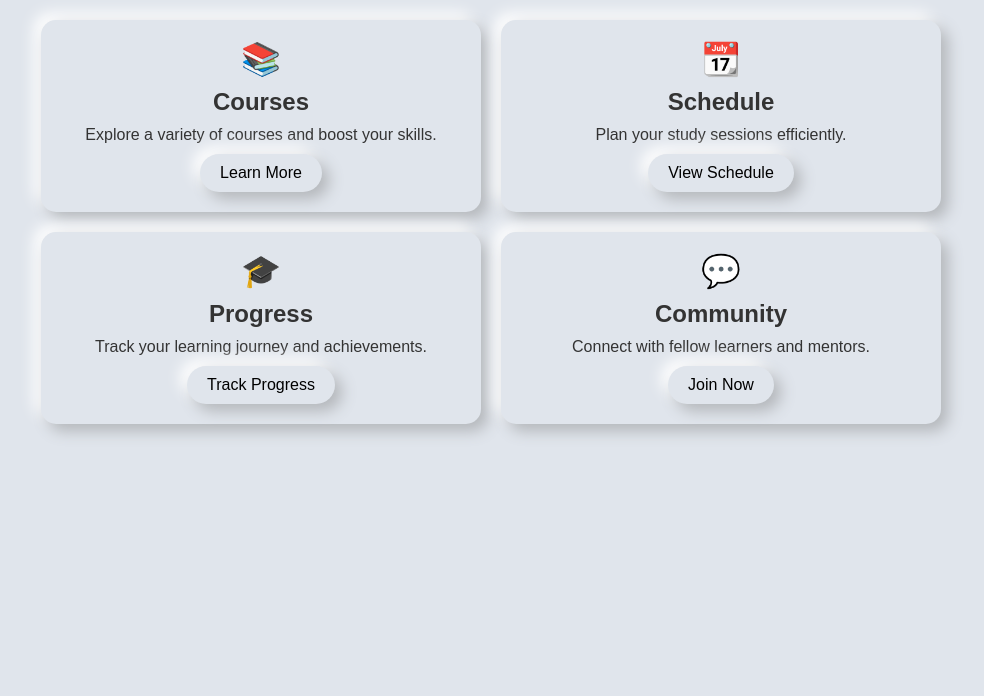
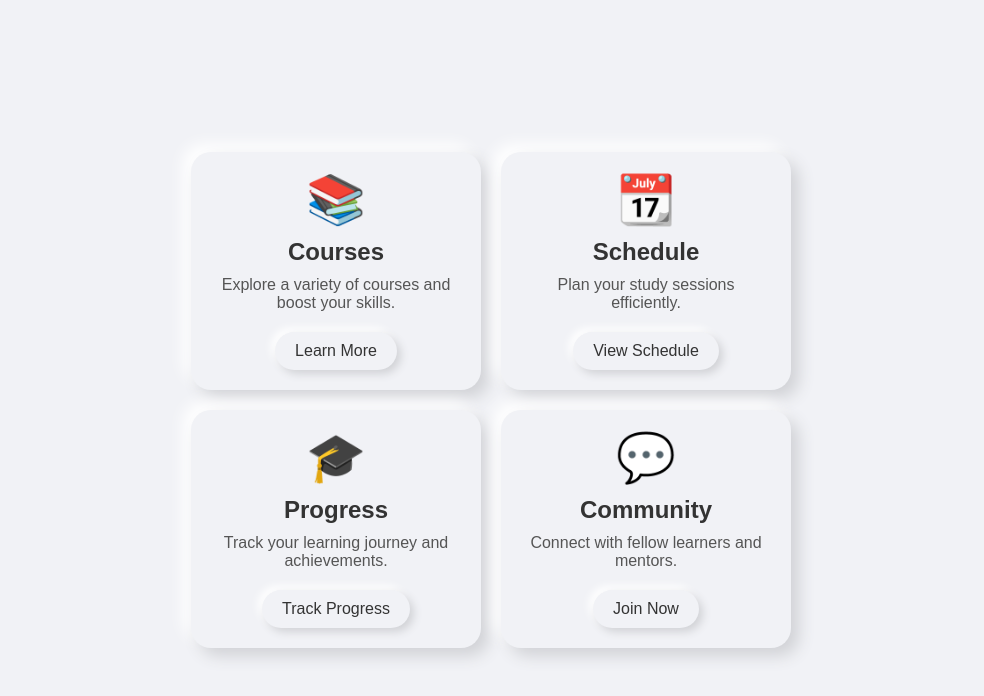
Before and after one commit to abdrkhmv/application-1, a plain HTML site: page index.html in a window 1280 px wide. Shown: the whole page, without its empty margins (149-1133 px from the left). Drawn offline with Linux system fonts and the light colour scheme.

Commit message:
Add files via upload

```diff
--- a/index.html
+++ b/index.html
@@ -3,64 +3,71 @@
 <head>
     <meta charset="UTF-8">
     <meta name="viewport" content="width=device-width, initial-scale=1.0">
-    <title>Study Center</title>
+    <title>Modern Skeuomorphism Study Center</title>
     <style>
         body {
             margin: 0;
             font-family: Arial, sans-serif;
-            background: #e0e5ec;
+            background: #f1f2f6;
             color: #333;
-            -webkit-user-select: none; /* Prevent text selection */
-            -moz-user-select: none;
-            -ms-user-select: none;
-            user-select: none;
-        }
-
-        html, body {
-            height: 100%;
-            overflow-y: auto; /* Allow vertical scrolling */
-            -webkit-overflow-scrolling: touch; /* Enable smooth scrolling on iOS */
+            display: flex;
+            flex-direction: column;
+            align-items: center;
+            justify-content: center;
+            min-height: 100vh;
+            overflow-y: auto;
+            -webkit-overflow-scrolling: touch;
         }
 
         .container {
-            display: flex;
-            flex-direction: column;
-            align-items: center;
+            display: grid;
+            grid-template-columns: 1fr;
+            gap: 20px;
             padding: 20px;
-            gap: 20px;
+            max-width: 600px;
+            width: 100%;
         }
 
         .card {
-            background: #e0e5ec;
-            box-shadow: 7px 7px 15px #b3b6ba, -7px -7px 15px #ffffff;
-            border-radius: 15px;
+            background: #f1f2f6;
+            border-radius: 20px;
+            box-shadow: 8px 8px 16px #d1d2d6, -8px -8px 16px #ffffff;
             padding: 20px;
-            width: 90%;
-            max-width: 400px;
             text-align: center;
             display: flex;
             flex-direction: column;
             align-items: center;
-            gap: 10px;
             transition: transform 0.2s ease;
+        }
+
+        .card:hover {
+            transform: translateY(-10px);
+            box-shadow: 12px 12px 24px #d1d2d6, -12px -12px 24px #ffffff;
+        }
+
+        .emoji {
+            font-size: 3em;
+            margin-bottom: 10px;
         }
 
         .card h1 {
             font-size: 1.5em;
-            margin: 0;
+            margin: 0 0 10px;
         }
 
         .card p {
-            margin: 0;
+            margin: 0 0 20px;
+            color: #555;
         }
 
         .card button {
             padding: 10px 20px;
-            background: #e0e5ec;
-            box-shadow: 7px 7px 15px #b3b6ba, -7px -7px 15px #ffffff;
+            font-size: 1em;
+            color: #333;
+            background: #f1f2f6;
             border: none;
             border-radius: 50px;
-            font-size: 1em;
+            box-shadow: 4px 4px 8px #d1d2d6, -4px -4px 8px #ffffff;
             cursor: pointer;
             transition: transform 0.2s ease;
         }
@@ -69,20 +76,10 @@
             transform: scale(0.95);
         }
 
-        .emoji {
-            font-size: 2em;
-        }
-
         @media (min-width: 768px) {
             .container {
-                flex-direction: row;
-                flex-wrap: wrap;
-                justify-content: center;
+                grid-template-columns: repeat(2, 1fr);
             }
-        }
-
-        button, .card {
-            -webkit-tap-highlight-color: rgba(0,0,0,0); /* Remove tap highlight */
         }
     </style>
 </head>
```
